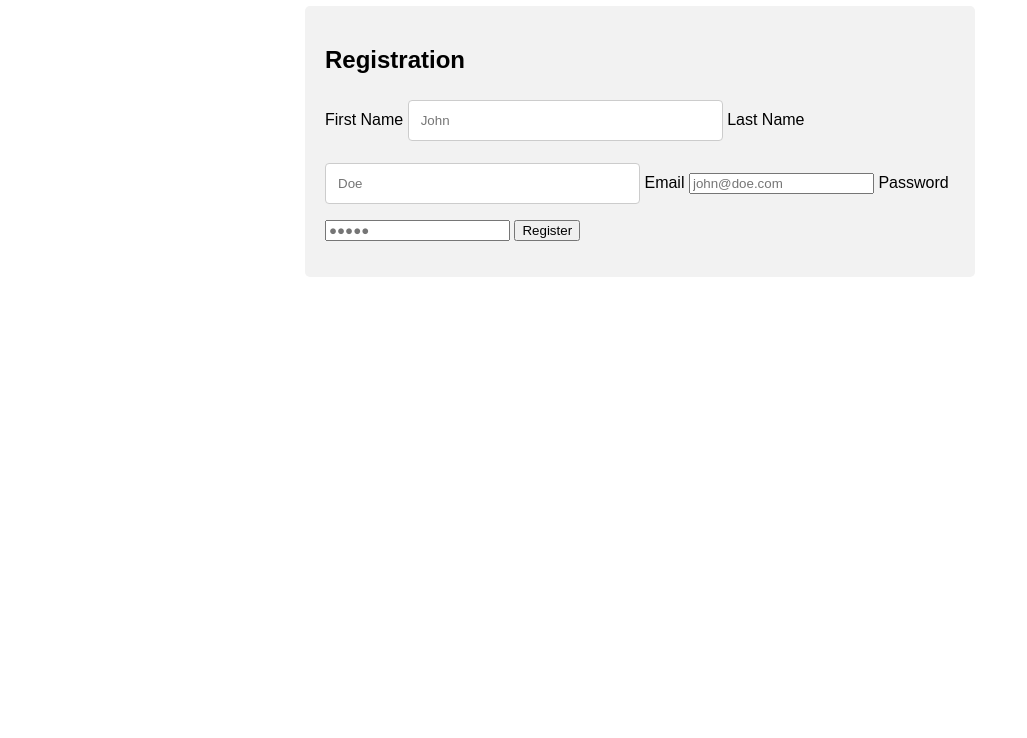
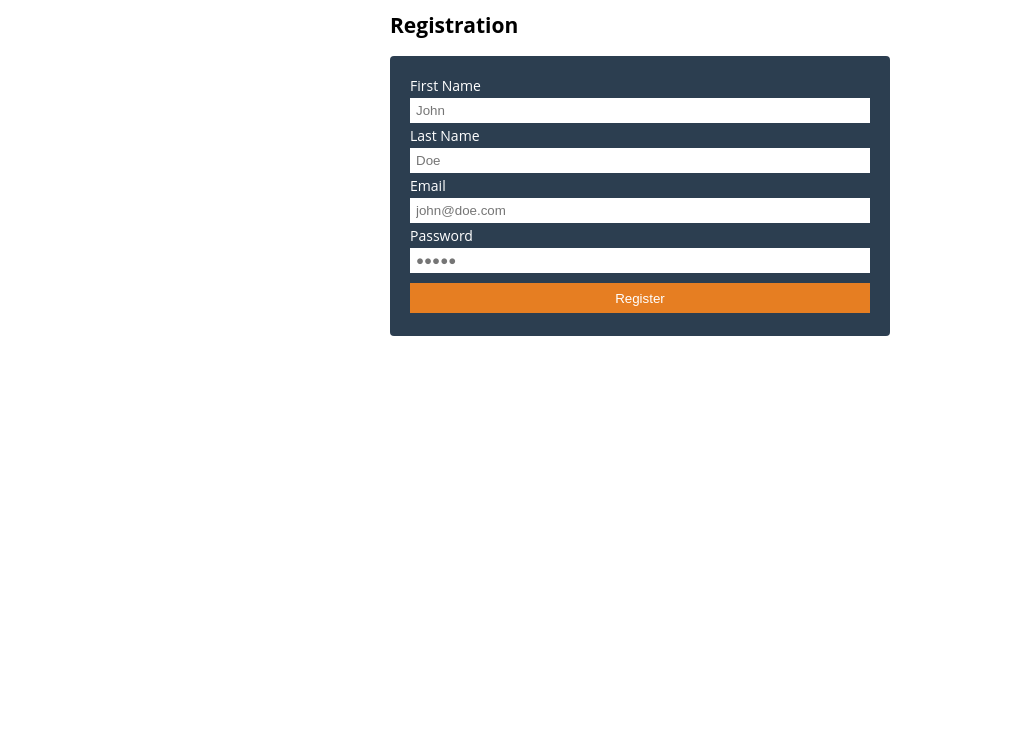
Before and after one commit to 79evan/IT121, a plain HTML site: page contact.html in a window 1280 px wide. Shown: the part 62-800 px from the top of the page, without its empty margins (0-1027 px from the left). Drawn offline with Linux system fonts and the light colour scheme.

Commit message:
Update style.css

```diff
--- a/style.css
+++ b/style.css
@@ -1,3 +1,4 @@
+
 
 
 body {
@@ -43,52 +44,55 @@ body {
 
 }
 
-/* CSS for Form*/
-input[type=text], select, textarea {
-  width: 50%;
-  padding: 12px;
-  border: 1px solid #ccc;
-  border-radius: 4px;
-
-  margin-top: 6px;
-  margin-bottom: 16px;
-  resize: vertical;
+{
+  margin: 0;
+  padding: 0;
 }
 
-input[type=submit] {
-  margin:auto;
-  background-color: #4CAF50;
-  color: white;
-  padding: 12px 20px;
-  border: none;
-  border-radius: 4px;
-  cursor: pointer;
-}
-
-input[type=submit]:hover {
-
-  width: 50%;
-  background-color: #45a049;
+body {
+  font-family: "Open Sans";
+  font-size: 14px;
 }
 
 .container {
-  margin: auto;
-  width: 50%;
-  border-radius: 5px;
-  background-color: #f2f2f2;
-  padding: 20px;
+  width: 500px;
+  margin: 25px auto;
 }
 
-.center {
-  margin: auto;
-  width: 50%;
-  border: 3px solid green;
-  padding: 10px;
+form {
+  padding: 20px;
+  background: #2c3e50;
+  color: #fff;
+  -moz-border-radius: 4px;
+  -webkit-border-radius: 4px;
+  border-radius: 4px;
 }
-
-img {
-  border: 1px solid #ddd;
-  border-radius: 8px;
-  padding: 5px;
-  width: 150px;
+form label,
+form input,
+form button {
+  border: 0;
+  margin-bottom: 3px;
+  display: block;
+  width: 100%;
 }
+form input {
+  height: 25px;
+  line-height: 25px;
+  background: #fff;
+  color: #000;
+  padding: 0 6px;
+  -moz-box-sizing: border-box;
+  -webkit-box-sizing: border-box;
+  box-sizing: border-box;
+}
+form button {
+  height: 30px;
+  line-height: 30px;
+  background: #e67e22;
+  color: #fff;
+  margin-top: 10px;
+  cursor: pointer;
+}
+form .error {
+  color: #ff0000;
+}
```
